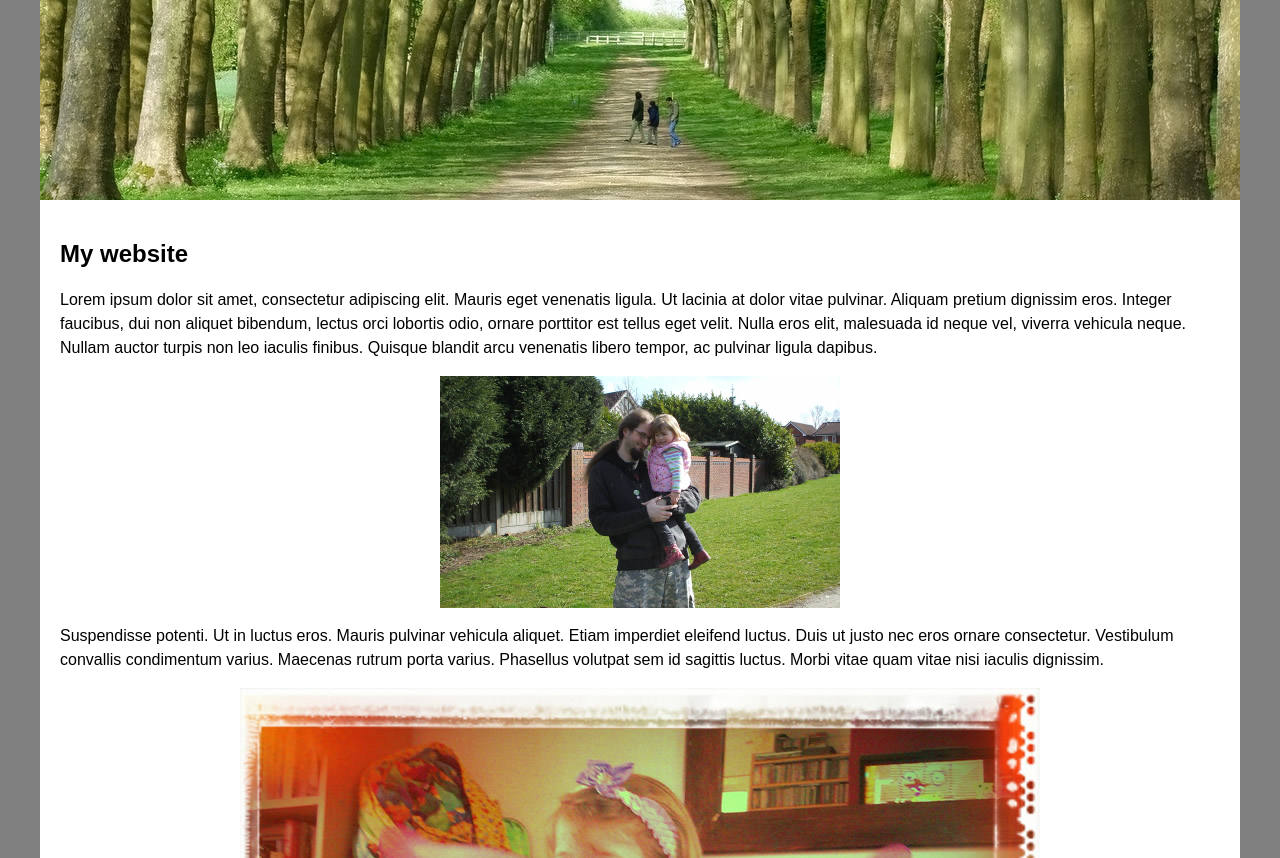
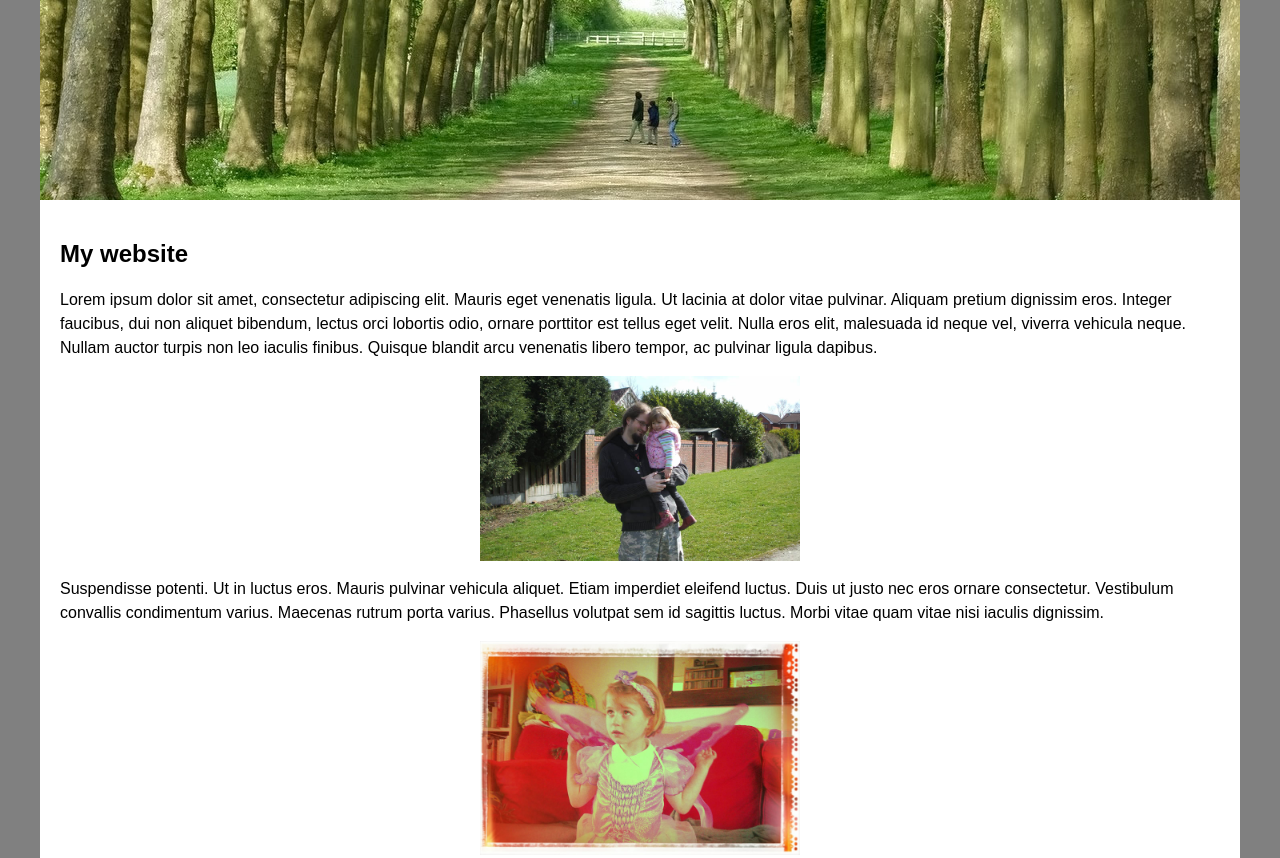
Before and after one commit to xiaoChenGo/forText, a plain HTML site: page index.html in a window 1280 px wide. Shown: the top 858 px of the page. Drawn offline with Linux system fonts and the light colour scheme.

Commit message:
Update index.html

```diff
--- a/index.html
+++ b/index.html
@@ -32,7 +32,7 @@
       img {
         display: block;
         margin: 0 auto;
-        max-width: 100%;
+        width: 320px;
       }
     </style>
   </head>
```
